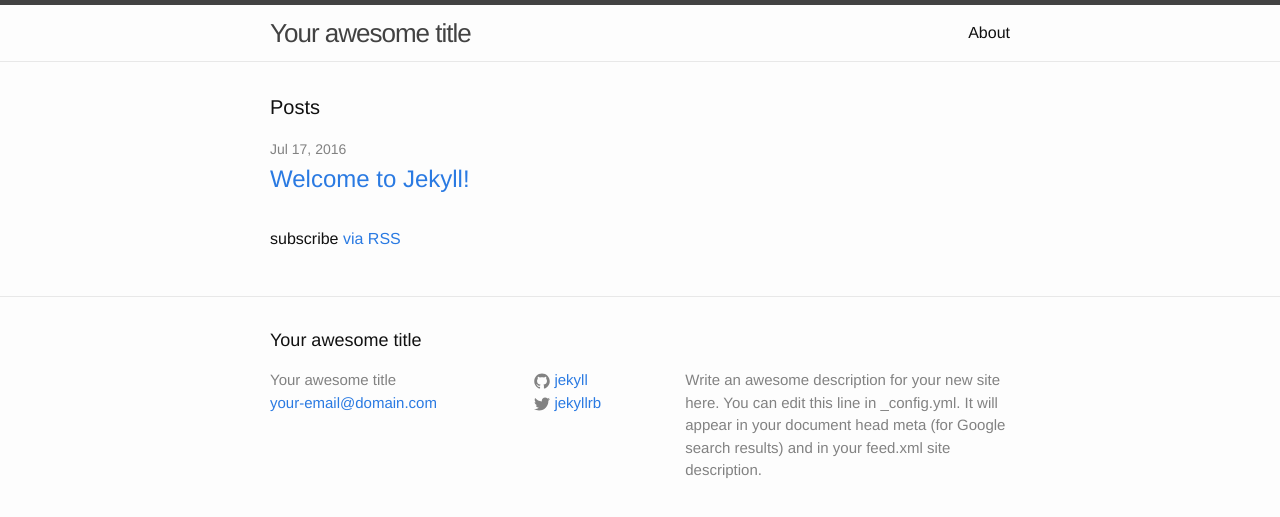
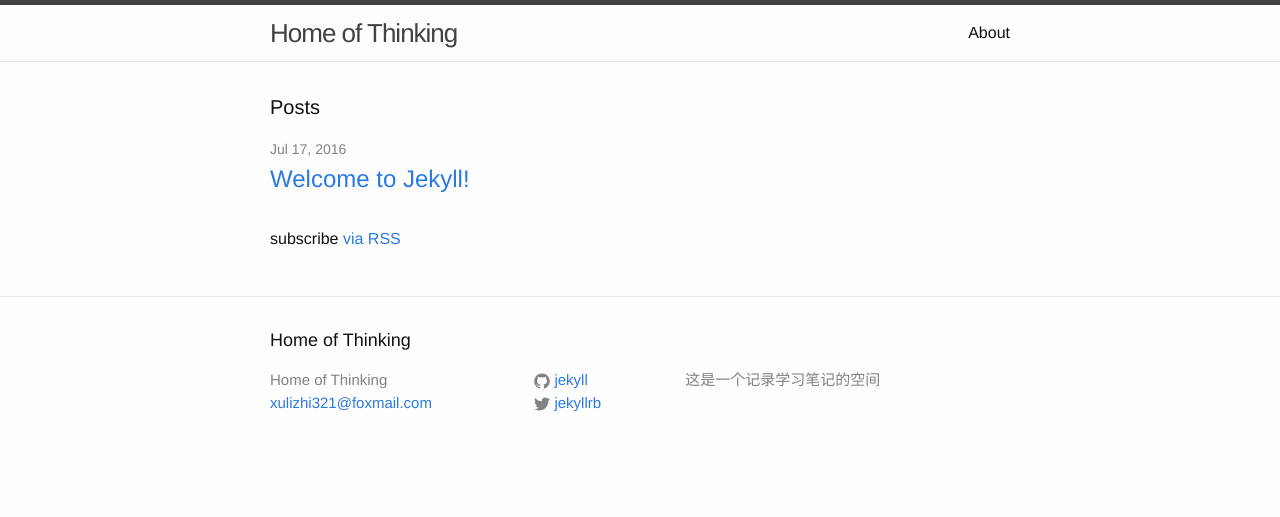
Before and after one commit to xulizhi321/xulizhi321.github.io, a Jekyll site: the page built from index.html, in a window 1280 px wide. Shown: the top 517 px of the page. Built offline with Jekyll 4.4.1, drawn with Linux system fonts in a browser that asks for light colours.

Commit message:
first edit

```diff
--- a/_config.yml
+++ b/_config.yml
@@ -6,14 +6,13 @@
 # 'jekyll serve'. If you change this file, please restart the server process.
 
 # Site settings
-title: Your awesome title
-email: your-email@domain.com
+title: Home of Thinking
+email: xulizhi321@foxmail.com
 description: > # this means to ignore newlines until "baseurl:"
-  Write an awesome description for your new site here. You can edit this
-  line in _config.yml. It will appear in your document head meta (for
-  Google search results) and in your feed.xml site description.
+  这是一个记录学习笔记的空间
 baseurl: "" # the subpath of your site, e.g. /blog
-url: "http://yourdomain.com" # the base hostname & protocol for your site
+url: "http://xulizhi321.github.io" # the base hostname & protocol for your site
+
 twitter_username: jekyllrb
 github_username:  jekyll
 
```
